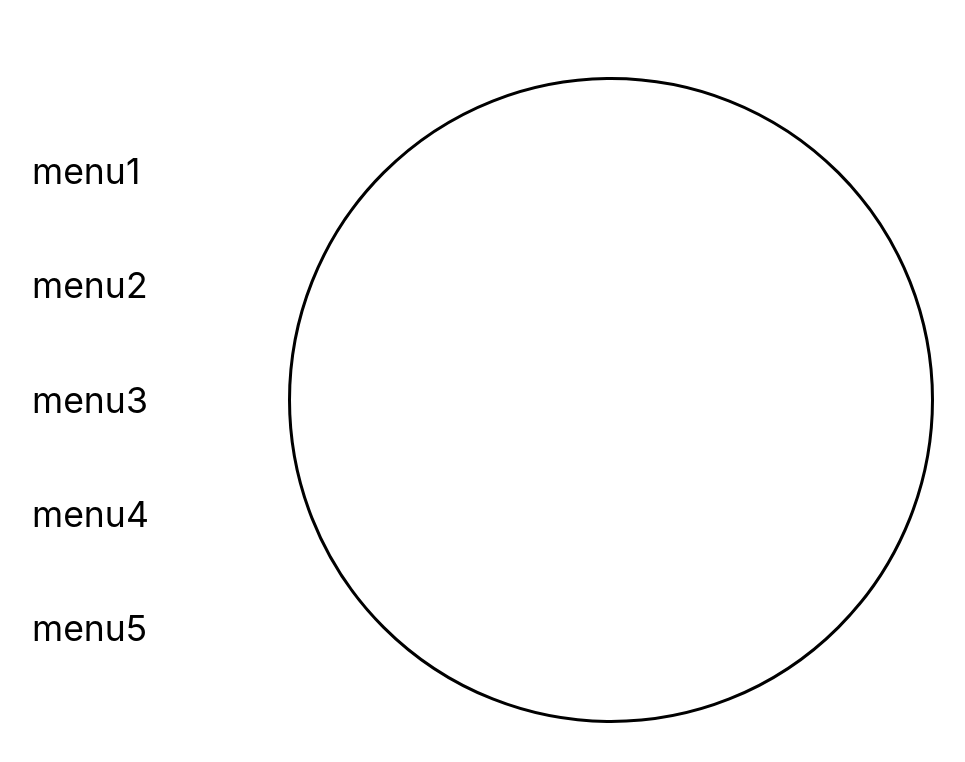
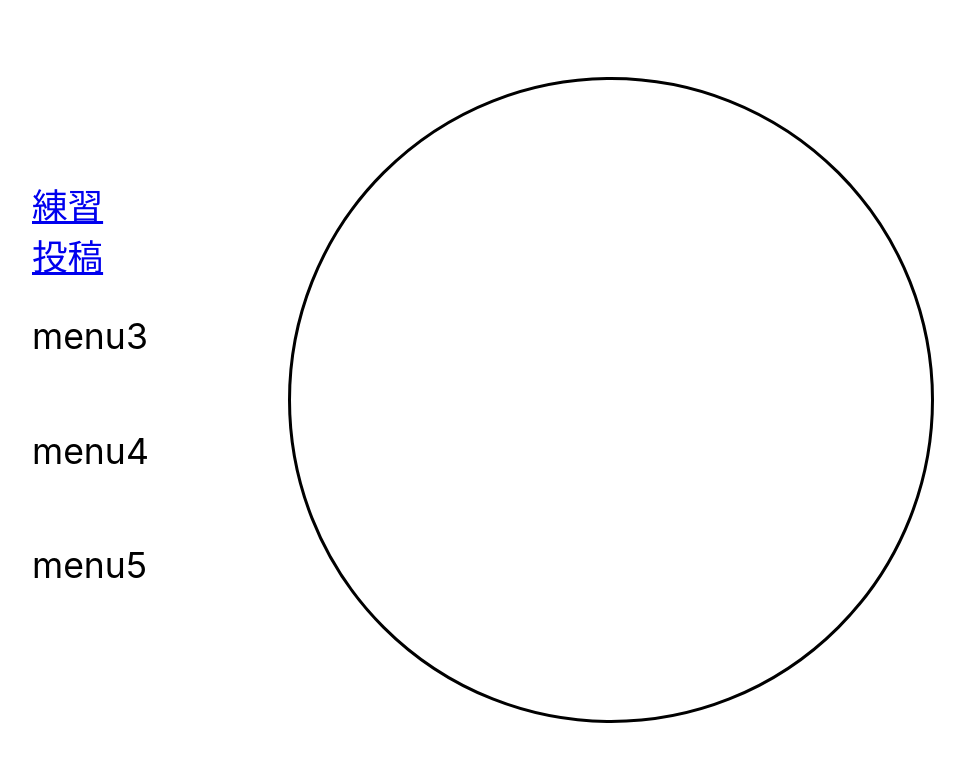
Before and after one commit to YutoGIma/TypeScript-practice, a React (Create React App) app in the folder link-button/: page / in a window 1280 px wide. Shown: the top 762 px of the page, without its empty margins (157-1122 px from the left). Built offline with nearby package versions, Linux system fonts and the light colour scheme.

Commit message:
リアクト練習復帰

```diff
--- a/link-button/package.json
+++ b/link-button/package.json
@@ -10,6 +10,7 @@
     "@types/node": "^16.11.26",
     "@types/react": "^17.0.44",
     "@types/react-dom": "^17.0.15",
+    "axios": "^0.27.2",
     "react": "^18.0.0",
     "react-dom": "^18.0.0",
     "react-router-dom": "^6.3.0",
--- /dev/null
+++ b/link-button/src/Post.tsx
@@ -0,0 +1,12 @@
+import React from 'react';
+
+const Post: React.FC = () => {
+    return(
+        <main>
+            <input type="text" />
+            <input type="submit" />
+        </main>
+    )
+}
+
+export default Post
--- a/link-button/src/home.tsx
+++ b/link-button/src/home.tsx
@@ -6,8 +6,8 @@ const Home: React.FC = () => {
         <main>
             <div id="home">
                 <div className="" id="menu">
-                    <p>menu1</p>
-                    <p>menu2</p>
+                    <a href="/practiceApp">練習</a>
+                    <a href="/post">投稿</a>
                     <p>menu3</p>
                     <p>menu4</p>
                     <p>menu5</p>
--- a/link-button/src/index.tsx
+++ b/link-button/src/index.tsx
@@ -2,7 +2,8 @@ import React from 'react';
 import ReactDOM from 'react-dom';
 import './index.css';
 import App from './App';
-import Home from './home'
+import Post from './Post';
+import Home from './home';
 import reportWebVitals from './reportWebVitals';
 import { Route, Routes, BrowserRouter} from 'react-router-dom'
 
@@ -12,6 +13,7 @@ ReactDOM.render(
       <Routes>
         <Route path="/" element={<Home />} />
         <Route path="/practiceApp" element={<App />} />
+        <Route path="/post" element={<Post />}/>
       </Routes>
     </BrowserRouter>
   </React.StrictMode>,
```
Also changed, not shown: 1 other file (tests, documents, lock files or other folders).
